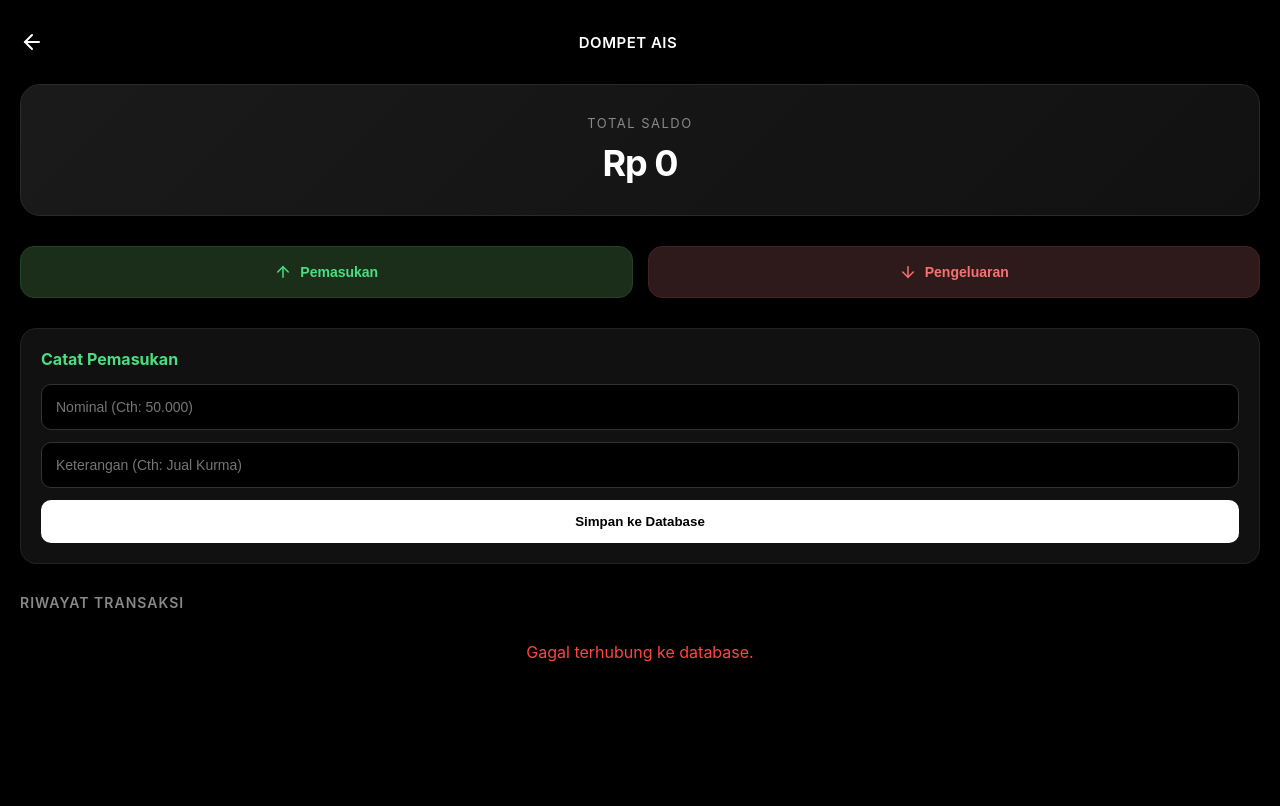
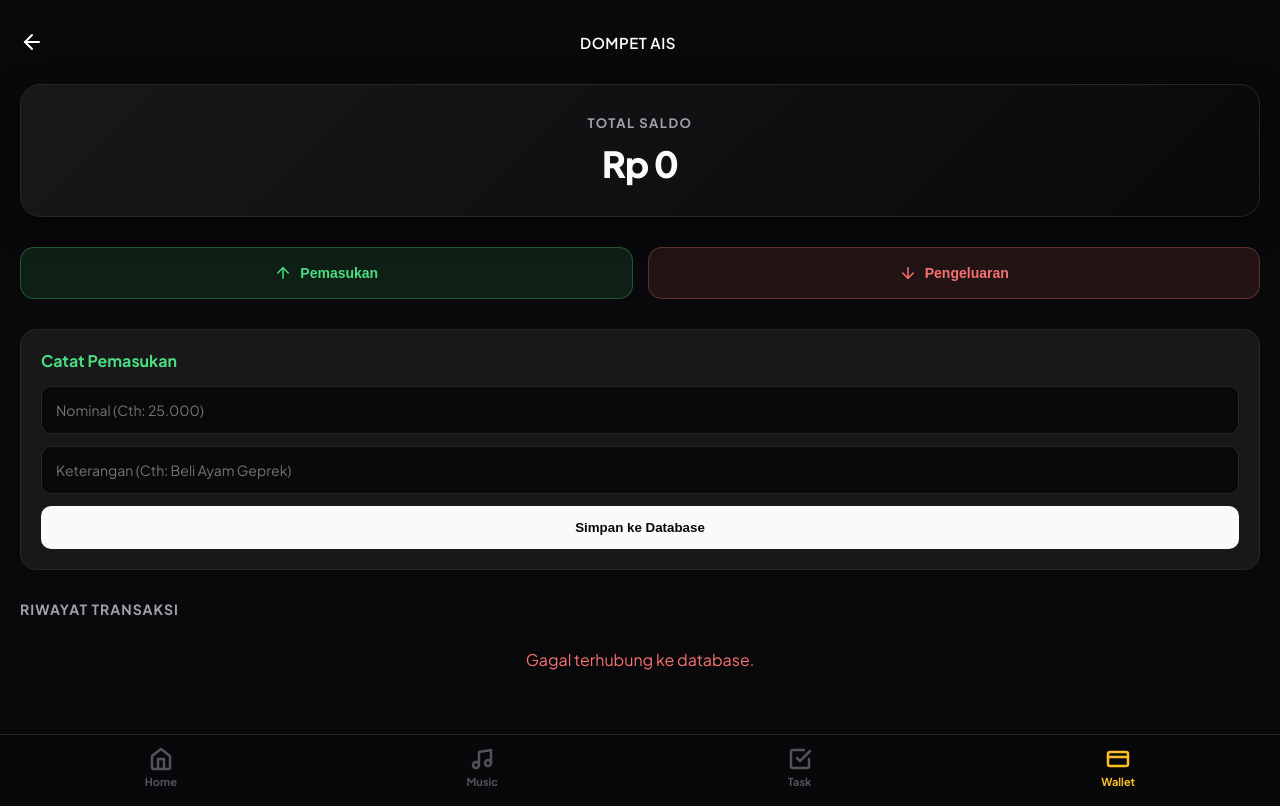
Before and after one commit to Hrrrts/aissisitant-, a website: page wallet.html in a window 1280 px wide. Both pictures are taken after a click on the button "Pemasukan". Drawn offline with Linux system fonts and the light colour scheme; no server answers.

Commit message:
Fix UI/UX Dompet Ais: Benerin error validasi nominal bertitik dan nambahin tema Midnight Colornote

```diff
--- a/wallet.html
+++ b/wallet.html
@@ -4,44 +4,43 @@
     <meta charset="UTF-8">
     <meta name="viewport" content="width=device-width, initial-scale=1.0">
     <title>Dompet Ais</title>
+    <link rel="stylesheet" href="css/global.css">
     <style>
-        body { background-color: #000000; color: #ededed; font-family: -apple-system, BlinkMacSystemFont, "Segoe UI", sans-serif; margin: 0; padding: 20px; overflow-x: hidden;}
+        body { padding: 20px; padding-bottom: 120px; overflow-x: hidden; }
         .top-bar { display: flex; align-items: center; margin-bottom: 30px; margin-top: 10px; }
         .back-btn { color: #ffffff; text-decoration: none; display: flex; align-items: center; cursor: pointer; }
         .title-header { margin: 0 auto; font-size: 15px; font-weight: 600; color: #ffffff; padding-right: 24px; letter-spacing: 0.5px; text-transform: uppercase;}
 
-        /* Kartu Saldo */
-        .balance-card { background: linear-gradient(135deg, #1a1a1a, #111111); border: 1px solid #2a2a2a; border-radius: 20px; padding: 30px 20px; text-align: center; margin-bottom: 30px; box-shadow: 0 10px 30px rgba(0,0,0,0.5);}
-        .balance-title { font-size: 13px; color: #888888; text-transform: uppercase; letter-spacing: 1.5px; margin-bottom: 10px;}
-        .balance-amount { font-size: 36px; font-weight: 700; color: #ffffff; margin: 0; letter-spacing: -1px;}
+        .balance-card { background: linear-gradient(135deg, var(--bg-card), var(--bg-main)); border: 1px solid #27272a; border-radius: 20px; padding: 30px 20px; text-align: center; margin-bottom: 30px; box-shadow: 0 10px 30px rgba(0,0,0,0.5);}
+        .balance-title { font-size: 13px; color: var(--text-muted); text-transform: uppercase; letter-spacing: 1.5px; margin-bottom: 10px; font-weight: 700;}
+        .balance-amount { font-size: 36px; font-weight: 800; color: var(--text-main); margin: 0; letter-spacing: -1px;}
 
-        /* Tombol Aksi */
         .action-buttons { display: flex; gap: 15px; margin-bottom: 30px; }
         .btn { flex: 1; padding: 16px; border-radius: 14px; font-size: 14px; font-weight: 600; cursor: pointer; border: none; transition: 0.2s; display: flex; align-items: center; justify-content: center; gap: 8px;}
         .btn:active { transform: scale(0.96); }
-        .btn-income { background-color: #1a2e1a; color: #4ade80; border: 1px solid #224422; }
-        .btn-expense { background-color: #2e1a1a; color: #f87171; border: 1px solid #442222; }
+        .btn-income { background-color: rgba(74, 222, 128, 0.1); color: #4ade80; border: 1px solid rgba(74, 222, 128, 0.3); }
+        .btn-expense { background-color: rgba(248, 113, 113, 0.1); color: #f87171; border: 1px solid rgba(248, 113, 113, 0.3); }
 
-        /* Form Input (Awalnya Sembunyi) */
-        .input-section { background: #111; border: 1px solid #222; border-radius: 16px; padding: 20px; margin-bottom: 30px; display: none; animation: slideDown 0.3s ease;}
+        .input-section { background: var(--bg-card); border: 1px solid #27272a; border-radius: 16px; padding: 20px; margin-bottom: 30px; display: none; animation: slideDown 0.3s ease;}
         @keyframes slideDown { from { opacity:0; transform:translateY(-10px); } to { opacity:1; transform:translateY(0); } }
-        .input-box { width: 100%; background: #000; border: 1px solid #333; color: #fff; padding: 14px; border-radius: 10px; font-size: 14px; outline: none; margin-bottom: 12px; box-sizing: border-box;}
-        .input-box:focus { border-color: #555; }
-        .btn-submit { background: #fff; color: #000; width: 100%; padding: 14px; border-radius: 10px; font-weight: bold; border: none; cursor: pointer;}
 
-        /* Histori Transaksi */
-        .section-title { font-size: 14px; color: #888; text-transform: uppercase; letter-spacing: 1px; margin-bottom: 15px; font-weight: 600; }
+        /* INI KUNCI FIX-NYA: Kita pake font monospace biar angka rapi */
+        .input-box { width: 100%; background: var(--bg-main); border: 1px solid #27272a; color: var(--text-main); padding: 14px; border-radius: 10px; font-size: 14px; outline: none; margin-bottom: 12px; box-sizing: border-box; font-family: inherit;}
+        .input-box:focus { border-color: var(--accent); }
+        .btn-submit { background: var(--text-main); color: var(--bg-main); width: 100%; padding: 14px; border-radius: 10px; font-weight: 800; border: none; cursor: pointer;}
+
+        .section-title { font-size: 14px; color: var(--text-muted); text-transform: uppercase; letter-spacing: 1px; margin-bottom: 15px; font-weight: 700; }
         .history-list { display: flex; flex-direction: column; gap: 12px; }
-        .tx-card { background: #111; border: 1px solid #222; padding: 16px; border-radius: 12px; display: flex; justify-content: space-between; align-items: center;}
+        .tx-card { background: var(--bg-card); border: 1px solid #27272a; padding: 16px; border-radius: 12px; display: flex; justify-content: space-between; align-items: center;}
         .tx-info { display: flex; flex-direction: column; gap: 4px; }
-        .tx-desc { font-size: 15px; font-weight: 600; color: #fff; }
+        .tx-desc { font-size: 15px; font-weight: 600; color: var(--text-main); }
         .tx-date { font-size: 11px; color: #666; }
         .tx-amount { font-size: 15px; font-weight: bold; }
         .text-green { color: #4ade80; }
         .text-red { color: #f87171; }
     </style>
 </head>
-<body>
+<body class="page-transition">
     <div class="top-bar">
         <a href="index.html" class="back-btn">
             <svg width="24" height="24" viewBox="0 0 24 24" fill="none" stroke="currentColor" stroke-width="2" stroke-linecap="round"><line x1="19" y1="12" x2="5" y2="12"></line><polyline points="12 19 5 12 12 5"></polyline></svg>
@@ -68,8 +67,11 @@
 
     <div class="input-section" id="inputSection">
         <h3 id="formTitle" style="margin-top:0; margin-bottom:15px; font-size:16px;">Tambah Catatan</h3>
-        <input type="text" id="txAmount" class="input-box" inputmode="numeric" placeholder="Nominal (Cth: 50.000)">
-        <input type="text" id="txDesc" class="input-box" placeholder="Keterangan (Cth: Jual Kurma)">
+
+        <!-- TIPE INPUT UDAH GANTI JADI TEXT, INPUTMODE NUMERIC BUKAN NUMBER LAGI -->
+        <input type="text" id="txAmount" class="input-box" inputmode="numeric" placeholder="Nominal (Cth: 25.000)">
+
+        <input type="text" id="txDesc" class="input-box" placeholder="Keterangan (Cth: Beli Ayam Geprek)">
         <input type="hidden" id="txType">
         <button class="btn-submit" onclick="submitTransaction()">Simpan ke Database</button>
     </div>
@@ -79,13 +81,31 @@
         <p style="text-align:center; color:#555; font-size:13px;">Memuat data dari server...</p>
     </div>
 
+    <!-- BOTTOM NAVIGATION BAR -->
+    <div class="bottom-nav">
+        <a href="index.html" class="nav-item">
+            <svg viewBox="0 0 24 24"><path d="M3 9l9-7 9 7v11a2 2 0 0 1-2 2H5a2 2 0 0 1-2-2z"></path><polyline points="9 22 9 12 15 12 15 22"></polyline></svg>
+            <span>Home</span>
+        </a>
+        <a href="music.html" class="nav-item">
+            <svg viewBox="0 0 24 24"><path d="M9 18V5l12-2v13"></path><circle cx="6" cy="18" r="3"></circle><circle cx="18" cy="16" r="3"></circle></svg>
+            <span>Music</span>
+        </a>
+        <a href="task.html" class="nav-item">
+            <svg viewBox="0 0 24 24"><path d="M9 11l3 3L22 4"></path><path d="M21 12v7a2 2 0 0 1-2 2H5a2 2 0 0 1-2-2V5a2 2 0 0 1 2-2h11"></path></svg>
+            <span>Task</span>
+        </a>
+        <a href="wallet.html" class="nav-item active">
+            <svg viewBox="0 0 24 24"><rect x="2" y="5" width="20" height="14" rx="2"></rect><line x1="2" y1="10" x2="22" y2="10"></line></svg>
+            <span>Wallet</span>
+        </a>
+    </div>
+
     <script>
-        // Format Rupiah
         function formatRupiah(angka) {
             return new Intl.NumberFormat('id-ID', { style: 'currency', currency: 'IDR', minimumFractionDigits: 0 }).format(angka);
         }
 
-        // Ambil Data dari MongoDB
         async function loadWallet() {
             try {
                 const res = await fetch('/api/wallet');
@@ -117,7 +137,7 @@
                     `;
                 }).join('');
             } catch (error) {
-                document.getElementById('historyList').innerHTML = '<p style="color:#ff4444; text-align:center;">Gagal terhubung ke database.</p>';
+                document.getElementById('historyList').innerHTML = '<p style="color:#f87171; text-align:center;">Gagal terhubung ke database.</p>';
             }
         }
 
@@ -136,8 +156,22 @@
             }
         }
 
+        // FORMAT TITIK OTOMATIS SAAT LU NGETIK
+        document.getElementById('txAmount').addEventListener('input', function(e) {
+            let value = this.value.replace(/[^0-9]/g, '');
+            if (value) {
+                this.value = new Intl.NumberFormat('id-ID').format(value);
+            } else {
+                this.value = '';
+            }
+        });
+
         async function submitTransaction() {
-            const amount = document.getElementById('txAmount').value.replace(/./g, '');
+            // TARIK ANGKA MENTAH DARI KOTAK
+            const rawAmount = document.getElementById('txAmount').value;
+            // HAPUS SEMUA TITIK BIAR BISA DIHITUNG SERVER
+            const amount = rawAmount.replace(/\./g, '');
+
             const desc = document.getElementById('txDesc').value;
             const type = document.getElementById('txType').value;
 
@@ -159,20 +193,7 @@
                     document.getElementById('txDesc').value = '';
                     document.getElementById('inputSection').style.display = 'none';
                     btn.innerText = 'Simpan ke Database';
-                    loadWallet(); // Refresh UI
-
-        // Logika Format Titik Ribuan
-        const amountInput = document.getElementById('txAmount');
-        if (amountInput) {
-            amountInput.addEventListener('input', function(e) {
-                let value = this.value.replace(/[^0-9]/g, '');
-                if (value) {
-                    this.value = new Intl.NumberFormat('id-ID').format(value);
-                } else {
-                    this.value = '';
-                }
-            });
-        }
+                    loadWallet();
                 }
             } catch (error) {
                 alert("Gagal menyimpan ke server!");
@@ -180,21 +201,7 @@
             }
         }
 
-        // Jalankan saat halaman dibuka
         loadWallet();
-
-        // Logika Format Titik Ribuan
-        const amountInput = document.getElementById('txAmount');
-        if (amountInput) {
-            amountInput.addEventListener('input', function(e) {
-                let value = this.value.replace(/[^0-9]/g, '');
-                if (value) {
-                    this.value = new Intl.NumberFormat('id-ID').format(value);
-                } else {
-                    this.value = '';
-                }
-            });
-        }
     </script>
 </body>
 </html>
```
